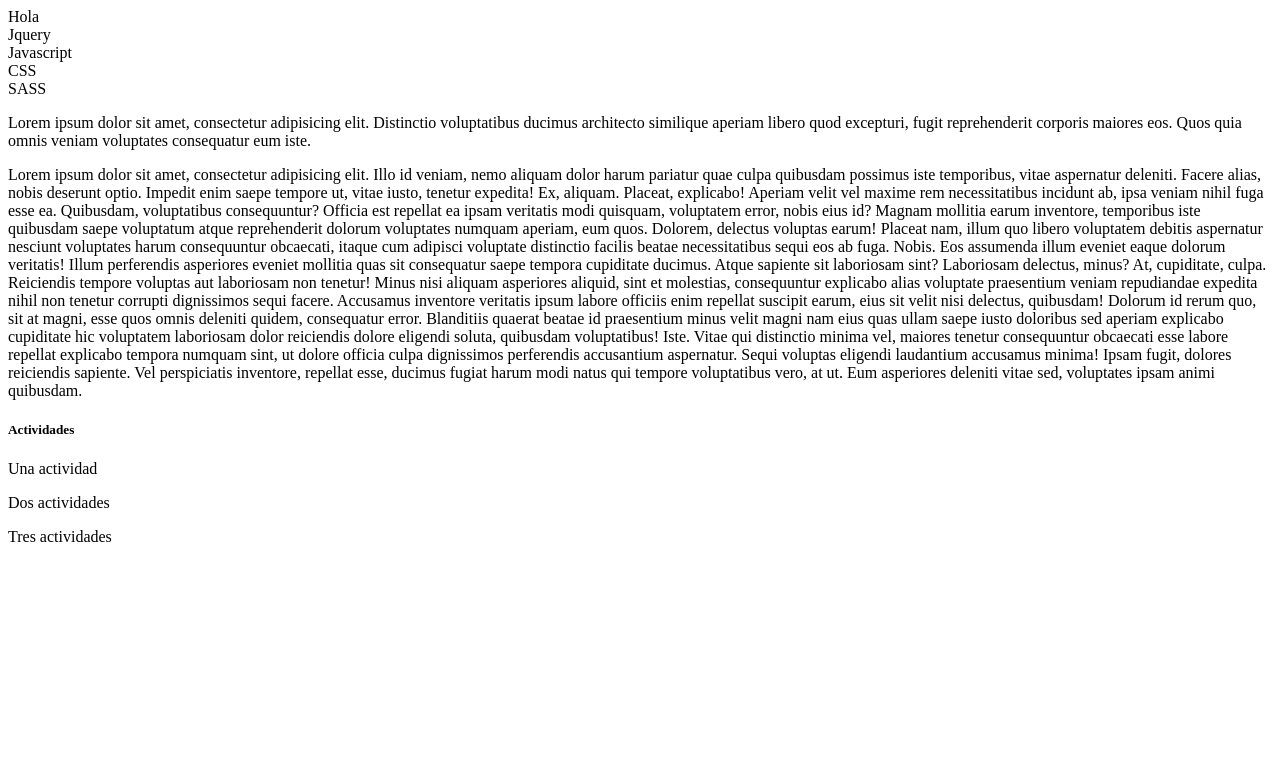
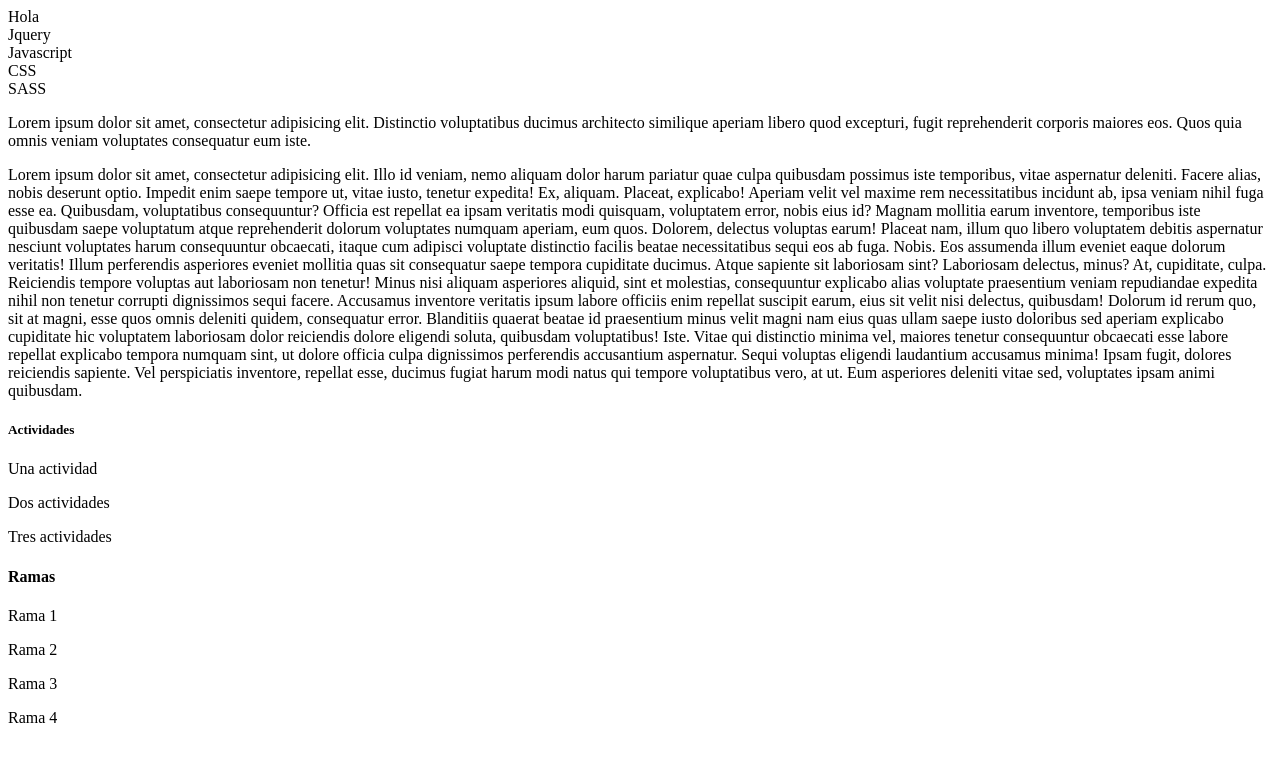
Before and after one commit to carlosbetan1/alpha, a plain HTML site: page index.html in a window 1280 px wide. Drawn offline with Linux system fonts and the light colour scheme.

Commit message:
Terminamos las secciones de ramas

```diff
--- a/index.html
+++ b/index.html
@@ -36,5 +36,13 @@
       <p>Dos actividades</p>
       <p>Tres actividades</p>
     </div>
+
+    <div>
+      <h4>Ramas</h4>
+      <p>Rama 1</p>
+      <p>Rama 2</p>
+      <p>Rama 3</p>
+      <p>Rama 4</p>
+    </div>
   </body>
 </html>
```
